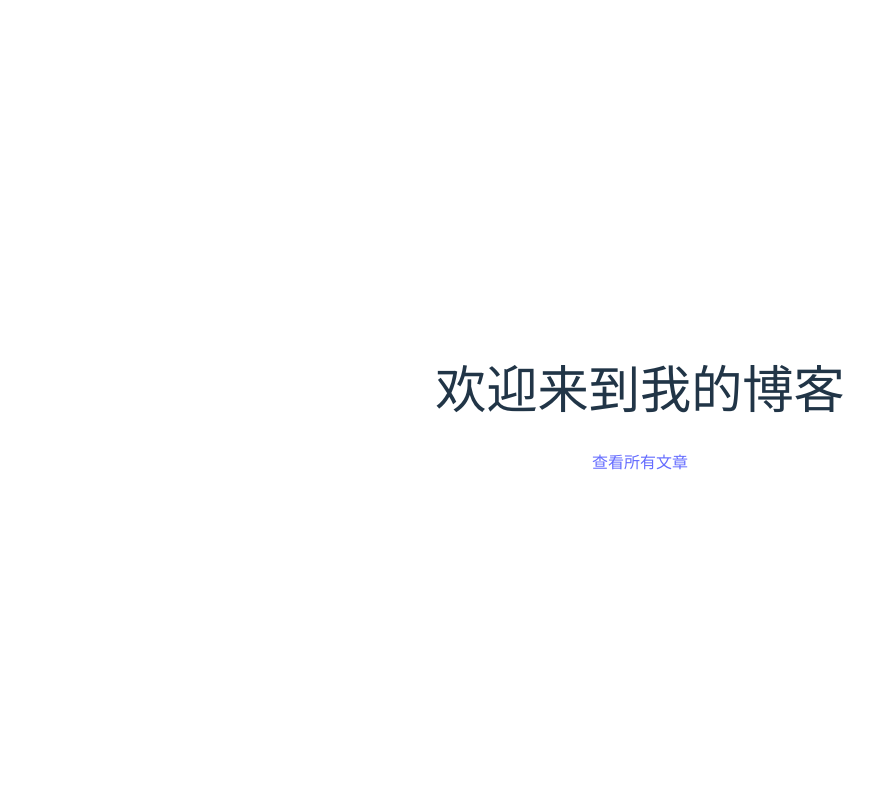
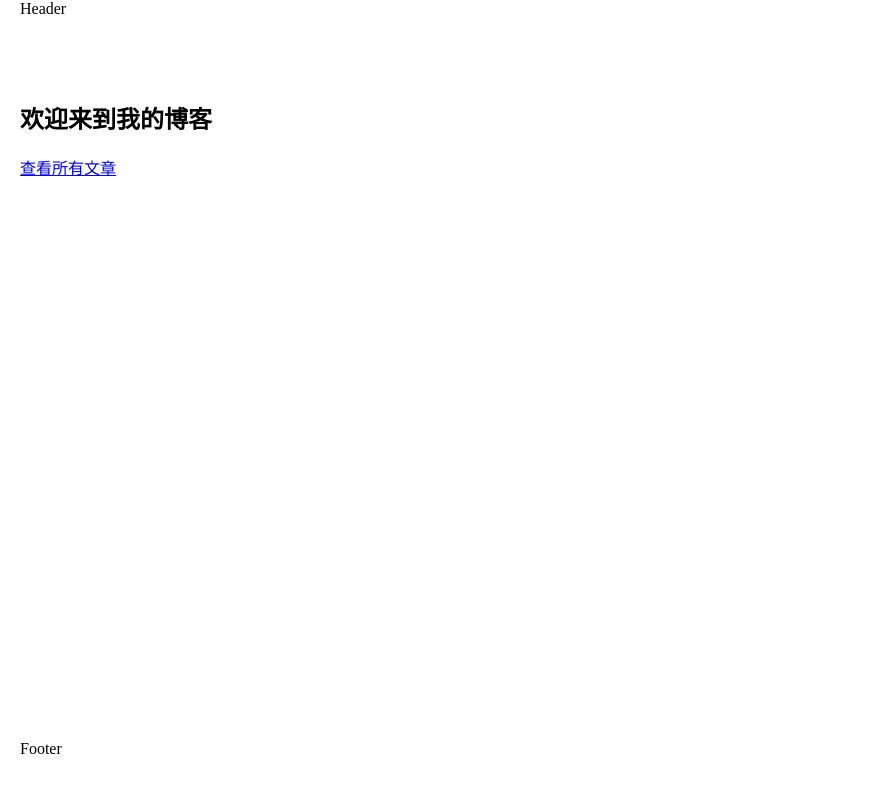
Before and after one commit to Boppk-lm/my-blog, a Vue app: page / in a window 1280 px wide. Shown: the top 792 px of the page, without its empty margins (0-885 px from the left). Built offline with nearby package versions, Linux system fonts and the light colour scheme.

Commit message:
引入elementpuls组件+less

```diff
--- a/package.json
+++ b/package.json
@@ -12,6 +12,7 @@
   },
   "homepage": "https://Boppk-lm.github.io/my-blog",
   "dependencies": {
+    "element-plus": "^2.10.2",
     "pinia": "^3.0.3",
     "vue": "^3.5.13",
     "vue-router": "^4.0.13"
@@ -20,6 +21,8 @@
     "@vitejs/plugin-vue": "^5.2.3",
     "@vue/tsconfig": "^0.7.0",
     "gh-pages": "^6.3.0",
+    "less": "^4.1.3",
+    "less-loader": "^11.1.0",
     "typescript": "~5.8.3",
     "vite": "^6.3.5",
     "vue-tsc": "^2.2.8"
--- a/src/components/BlogPost.vue
+++ b/src/components/BlogPost.vue
@@ -6,6 +6,6 @@
 
 </script>
 
-<style>
+<style lang="less" scoped>
 
 </style>
--- a/src/components/Footer.vue
+++ b/src/components/Footer.vue
@@ -6,6 +6,6 @@
 
 </script>
 
-<style>
+<style lang="less" scoped>
 
 </style>
--- a/src/components/NavBar.vue
+++ b/src/components/NavBar.vue
@@ -6,6 +6,6 @@
 
 </script>
 
-<style>
+<style lang="less" scoped>
 
 </style>
--- a/src/main.ts
+++ b/src/main.ts
@@ -9,4 +9,8 @@ app.use(router)
 import { createPinia } from 'pinia'
 const pinia = createPinia()
 app.use(pinia)
+// 引入elementplus
+import ElementPlus from 'element-plus'
+import 'element-plus/dist/index.css'
+app.use(ElementPlus)
 app.mount('#app')
--- a/src/style.css
+++ b/src/style.css
@@ -1,79 +1,18 @@
-:root {
-  font-family: system-ui, Avenir, Helvetica, Arial, sans-serif;
-  line-height: 1.5;
-  font-weight: 400;
 
-  color-scheme: light dark;
-  color: rgba(255, 255, 255, 0.87);
-  background-color: #242424;
-
-  font-synthesis: none;
-  text-rendering: optimizeLegibility;
-  -webkit-font-smoothing: antialiased;
-  -moz-osx-font-smoothing: grayscale;
+/* 修复所有层级的高度问题 */
+html, body {
+  height: 100%;
+  margin: 0;
+  padding: 0;
 }
 
-a {
-  font-weight: 500;
-  color: #646cff;
-  text-decoration: inherit;
-}
-a:hover {
-  color: #535bf2;
-}
-
-body {
-  margin: 0;
-  display: flex;
-  place-items: center;
-  min-width: 320px;
-  min-height: 100vh;
-}
-
-h1 {
-  font-size: 3.2em;
-  line-height: 1.1;
-}
-
-button {
-  border-radius: 8px;
-  border: 1px solid transparent;
-  padding: 0.6em 1.2em;
-  font-size: 1em;
-  font-weight: 500;
-  font-family: inherit;
-  background-color: #1a1a1a;
-  cursor: pointer;
-  transition: border-color 0.25s;
-}
-button:hover {
-  border-color: #646cff;
-}
-button:focus,
-button:focus-visible {
-  outline: 4px auto -webkit-focus-ring-color;
-}
-
-.card {
-  padding: 2em;
+/* 全局使用border-box更合理 */
+*, *::before, *::after {
+  box-sizing: border-box;
 }
 
 #app {
-  max-width: 1280px;
-  margin: 0 auto;
-  padding: 2rem;
-  text-align: center;
+  display: flex;
+  width: 100%;
+  height: 100vh;
 }
-
-@media (prefers-color-scheme: light) {
-  :root {
-    color: #213547;
-    background-color: #ffffff;
-  }
-  a:hover {
-    color: #747bff;
-  }
-  button {
-    background-color: #f9f9f9;
-  }
-}
--- a/src/views/HomeView.vue
+++ b/src/views/HomeView.vue
@@ -1,12 +1,21 @@
 <template>
-           <h1>欢迎来到我的博客</h1>
+
+    <el-container>
+      <el-header>Header</el-header>
+      <el-main>
+               <h1>欢迎来到我的博客</h1>
     <router-link to="/Post">查看所有文章</router-link>
+      </el-main>
+      <el-footer>Footer</el-footer>
+    </el-container>
+
+
 </template>
 
 <script setup lang='ts'>
 
 </script>
 
-<style>
+<style lang="less" scoped>
 
 </style>
--- a/src/views/NotFoundView.vue
+++ b/src/views/NotFoundView.vue
@@ -6,6 +6,6 @@
 
 </script>
 
-<style>
+<style lang="less" scoped>
 
 </style>
--- a/src/views/PostListView.vue
+++ b/src/views/PostListView.vue
@@ -6,6 +6,6 @@
 
 </script>
 
-<style>
+<style lang="less" scoped>
 
 </style>
--- a/vite.config.ts
+++ b/vite.config.ts
@@ -4,5 +4,12 @@ import vue from '@vitejs/plugin-vue'
 // https://vite.dev/config/
 export default defineConfig({
   plugins: [vue()],
-  base:'/my-blog/'
+  base:'/my-blog/',
+   css: {
+    preprocessorOptions: {
+      less: {
+        javascriptEnabled: true,
+      }
+    }
+  }
 })
```
Also changed, not shown: 1 other file (tests, documents, lock files or other folders).
